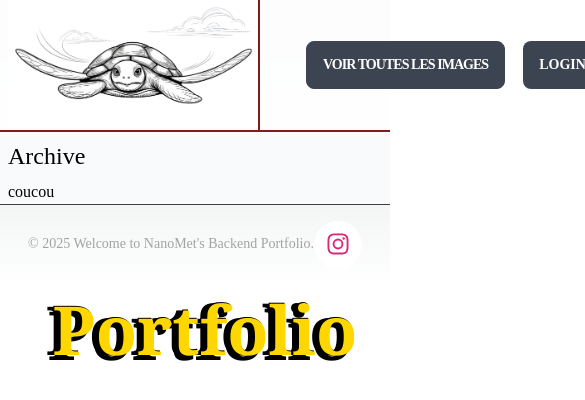
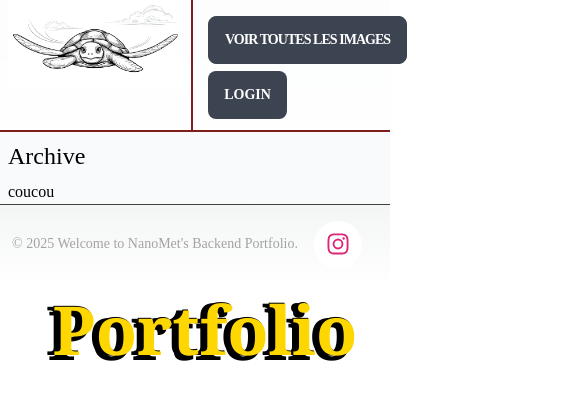
Before and after one commit to oterdimanx/classic-portfolio, a Next.js app: page /Archive in a window 390 px wide. Shown: the top 400 px of the page, 585 px wide, since content can reach past the window. Built offline with nearby package versions, Linux system fonts and the light colour scheme.

Commit message:
add media queries & changing main route

```diff
--- a/src/app/api/Admin/archive/delete-archive/route.ts
+++ b/src/app/api/Admin/archive/delete-archive/route.ts
@@ -14,7 +14,7 @@ export async function DELETE(req: Request) {
       const id = searchParams.get('id');
 
       if(!id)  return NextResponse.json({ success: true, message: "Archive ID is Required" });
-console.log('DSFDDDDDDDDD')
+
       const deleteData = await Archive.findByIdAndDelete(id);
 
       if (deleteData) {
--- a/src/app/product/update-product/[id]/page.tsx
+++ b/src/app/product/update-product/[id]/page.tsx
@@ -90,20 +90,20 @@ const uploadImages = async (file: File) => {
 
 
 const maxSize = (value: File) => {
-  const fileSize = value.size / 1024 / 1024;
-  return fileSize < 1 ? false : true
+    const fileSize = value.size / 61440 / 61440
+    return fileSize < 1 ? false : true
 }
 
 export default function Page() {
 
   const [loader, setLoader] = useState(false)
   const [newError, setNewError] = useState('')
-  const Router = useRouter();
-  const dispatch = useDispatch();
-  const [prodData, setprodData] = useState<ProductData | undefined>(undefined);
+  const Router = useRouter()
+  const dispatch = useDispatch()
+  const [prodData, setprodData] = useState<ProductData | undefined>(undefined)
   const category = useSelector((state: RootState) => state.Admin.category) as CategoryData[] | undefined
   const useParamObject = useParams<{ id: string }>()
-  const id  = useParamObject.id;
+  const id  = useParamObject.id
   const [productName, setProductName] = useState<any>('')
 
   useEffect(() => {
--- a/src/app/styles/globals.css
+++ b/src/app/styles/globals.css
@@ -102,3 +102,42 @@ body {
 .animate-fadeIn {
   animation: fadeIn 2s ease forwards;
 }
+
+@media (max-width: 620px) {
+
+  .mainNav {
+    max-height: 80%;
+  }
+
+  .top-menu-image-container img {
+    max-width: 95%;
+    width: 183px;
+  }
+
+  .card {
+    max-width: 270px;
+  }
+
+  .btn-login {
+    top: 0px;
+    margin-left: -20px;
+  }
+
+}
+
+@media (max-width: 833px) {
+
+  .secondaryNav {
+    position: relative;
+    top: -25px;
+    left: -33px
+  }
+
+  .navbar-end {
+    justify-content: center;
+    position: relative;
+    top: 30px;
+    left: -220px
+  }
+
+}
--- a/src/components/Footer.tsx
+++ b/src/components/Footer.tsx
@@ -10,7 +10,7 @@ export default function Footer() {
         <div className="relative inline">
           © {new Date().getFullYear()} Welcome to NanoMet's Backend Portfolio.
         </div>
-        <div className="relative inline" onClick={() => router.push(`https://www.instagram.com/rouks.dome`)}>
+        <div className="relative inline m-4" onClick={() => router.push(`https://www.instagram.com/rouks.dome`)}>
           <button id="instagram" className=" border-2 hover:border-0 border-pink-500 bg-gradient-to-b text-2xl hover:from-indigo-600 hover:via-pink-600 hover:to-yellow-500 min-w-wull hover:text-white bg-white text-pink-600 w-12 h-12  transform hover:-translate-y-3 rounded-full duration-500 ">
             <FontAwesomeIcon icon={faInstagram} />
           </button>
--- a/src/components/Hero.tsx
+++ b/src/components/Hero.tsx
@@ -12,7 +12,7 @@ export default function Hero() {
         </video>
 */}
         <h1 className="mb-2 text-xl text-white/90 z-10 font-semibold">Welcome to my PortFolio!</h1>
-        <Link href={"/Shop"} className="btn btn-ghost border border-orange-600 text-white/90 hover:bg-orange-600 z-40">Voir les images</Link>
+        <Link href={"/PortFolio-All-Images"} className="btn btn-ghost border border-orange-600 text-white/90 hover:bg-orange-600 z-40">Voir les images</Link>
       </div>
   )
 }
--- a/src/components/Navbar.tsx
+++ b/src/components/Navbar.tsx
@@ -9,7 +9,6 @@ import { useSelector } from 'react-redux';
 import { FaCartArrowDown } from 'react-icons/fa';
 import { CiDeliveryTruck } from 'react-icons/ci'
 import { MdFavorite } from 'react-icons/md';
-import Image from 'next/image'
 import CartOverlay from './CartOverlay';
 
 interface NavbarProps {
@@ -60,7 +59,7 @@ export default function Navbar( {isHomePage = false} : NavbarProps ) {
 
     return (
         <div className={`navbar ${!Scrolled && isHomePage ? "" : "bg-white/95"} mainNav top-0 left-0 pb-0 pt-0 ${isHomePage ? "fixed z-10" : "border-b-2 border-b-red-900"} `}>
-            <div className={`flex-none block ${!isHomePage ? "border-r-2 border-r-red-900 h-[130px]" : "h-[130px]"}`}>
+            <div className={`flex-none block ${!isHomePage ? "border-r-2 border-r-red-900 h-[130px] top-menu-image-container" : "h-[130px]"}`}>
                 <div className="dropdown">
                     <label className="text-white">
                     {
@@ -77,7 +76,7 @@ export default function Navbar( {isHomePage = false} : NavbarProps ) {
                         <div className="text-sm m-w-full overflow-x-auto">
                             <ul className={`dark:text-black text-xl flex subpixel-antialiased ${!isHomePage ? " text-red-400" : Scrolled ?  " text-black" :  " text-white"}`}>
                                 <li className="pl-10 whitespace-nowrap">
-                                    <Link className={isHomePage ? Scrolled ?  " btn text-black mx-2 bg-transparent" :  " btn text-white mx-2 bg-transparent" : "btn text-white mx-2"} href={"/Shop"}>Voir toutes les images</Link>
+                                    <Link className={isHomePage ? Scrolled ?  " btn text-black mx-2 bg-transparent" :  " btn text-white mx-2 bg-transparent" : "btn text-white mx-2"} href={"/PortFolio-All-Images"}>Voir toutes les images</Link>
                                 </li>
                             </ul>
                         </div>
@@ -115,7 +114,7 @@ export default function Navbar( {isHomePage = false} : NavbarProps ) {
 
                         </div>
                             :
-                            <button onClick={() => router.push('/auth/login')} className="btn text-white mx-2" aria-label="Login">Login</button>
+                            <button onClick={() => router.push('/auth/login')} className="btn text-white mx-2 btn-login relative" aria-label="Login">Login</button>
                     }
                     {/* Overlay Panel */}
                     {isCartOpened && (
--- a/src/components/ProductCard.tsx
+++ b/src/components/ProductCard.tsx
@@ -99,8 +99,8 @@ export default function ProductCard({ productName, productFeatured, productImage
 
                 <div className="card-actions justify-end z-20">
                     <LearnMore productLink={productSlug} />
-                    <button onClick={AddToCart} className="btn btn-circle btn-ghost "><BsCartPlus className="text-2xl text-orange-600 font-semibold" /></button>
-                    <button onClick={AddToBookmark} className="btn btn-circle btn-ghost absolute top-0 right-0"><MdFavorite className="text-2xl text-orange-600 font-semibold" /></button>
+                    <button onClick={AddToCart} className="btn btn-circle btn-ghost"><BsCartPlus className="text-2xl text-red-600 font-semibold" /></button>
+                    <button onClick={AddToBookmark} className="btn btn-circle btn-ghost absolute top-0 right-0"><MdFavorite className="text-2xl text-red-600 font-semibold" /></button>
                 </div>
             </div>
         </div>
```
Also changed, not shown: src/app/PortFolio-All-Images/page.tsx (renamed from src/app/Shop/page.tsx, +36 -8 lines).
